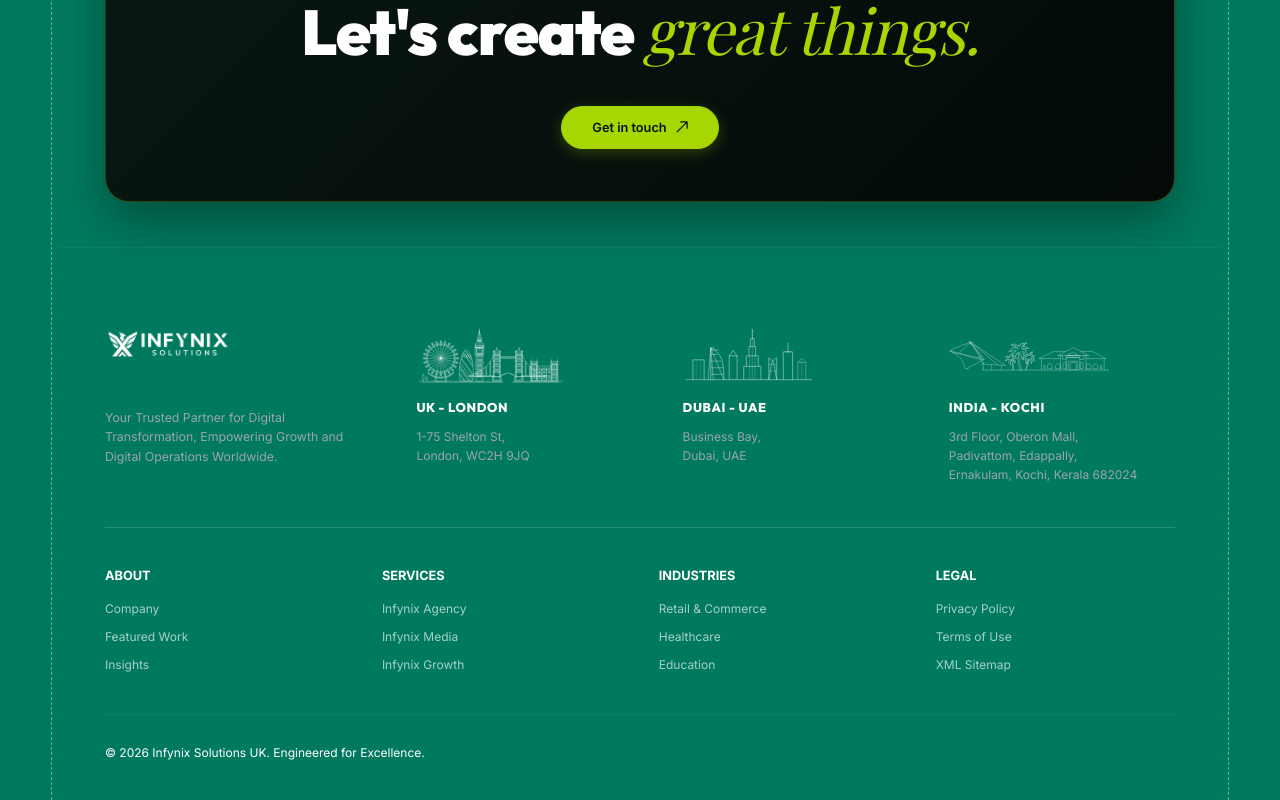
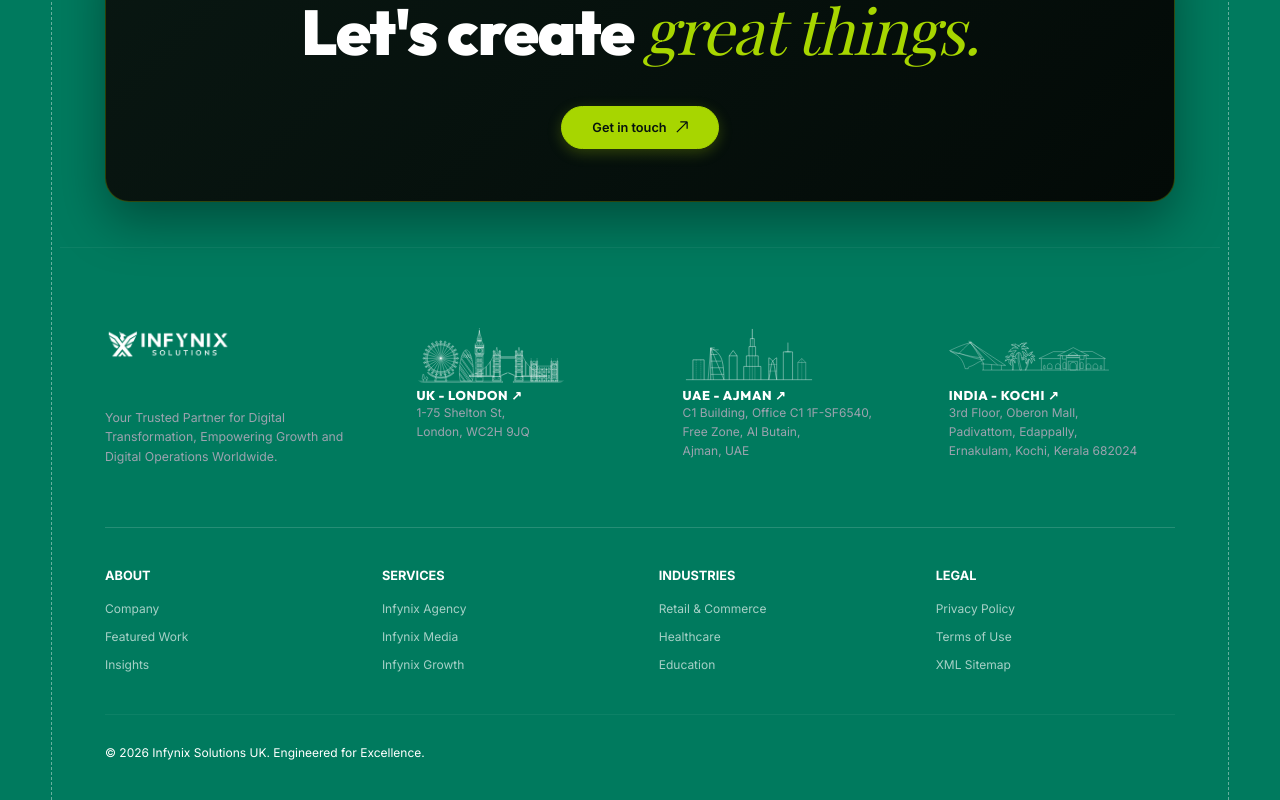
Before and after one commit to AminaAshraf2002/InfynixUK, a React (Vite) app: page / in a window 1280 px wide. Shown: the part 8400-9200 px from the top of the page. Built offline with nearby package versions, Linux system fonts and the light colour scheme; a web font is replaced by a local one.

Commit message:
Update UAE and India office details, contact numbers, and office image

```diff
--- a/src/components/ClientsSection.jsx
+++ b/src/components/ClientsSection.jsx
@@ -146,31 +146,38 @@
             </div>
 
             <div className="footer-location-card">
+              <a href="https://maps.google.com/?q=1-75+Shelton+St,+London,+WC2H+9JQ" target="_blank" rel="noopener noreferrer" style={{ textDecoration: 'none', color: 'inherit' }}>
                 <img loading="lazy" decoding="async" src={ukLImage} alt="UK London Office" className="footer-location-svg" />
-              <div className="footer-location-title">UK - LONDON</div>
+                <div className="footer-location-title">UK - LONDON ↗</div>
                 <div className="footer-location-addr">
                   1-75 Shelton St,<br />
                   London, WC2H 9JQ
                 </div>
+              </a>
             </div>
 
             <div className="footer-location-card">
-              <img loading="lazy" decoding="async" src={dubaiImage} alt="Dubai UAE Office" className="footer-location-svg" />
-              <div className="footer-location-title">DUBAI - UAE</div>
+              <a href="https://maps.google.com/?q=C1+Building+Office+C1+1F+SF6540+Free+Zone+Al+Butain+Ajman+United+Arab+Emirates" target="_blank" rel="noopener noreferrer" style={{ textDecoration: 'none', color: 'inherit' }}>
+                <img loading="lazy" decoding="async" src={dubaiImage} alt="UAE Office" className="footer-location-svg" />
+                <div className="footer-location-title">UAE - AJMAN ↗</div>
                 <div className="footer-location-addr">
-                Business Bay,<br />
-                Dubai, UAE
+                  C1 Building, Office C1 1F-SF6540,<br />
+                  Free Zone, Al Butain,<br />
+                  Ajman, UAE<br />
                 </div>
+              </a>
             </div>
 
             <div className="footer-location-card">
+              <a href="https://share.google/KX27eRrKxncrDFibN" target="_blank" rel="noopener noreferrer" style={{ textDecoration: 'none', color: 'inherit' }}>
                 <img loading="lazy" decoding="async" src={kochiImage} alt="Infynix Solutions office, Kochi, India" className="footer-location-svg" />
-              <div className="footer-location-title">INDIA - KOCHI</div>
+                <div className="footer-location-title">INDIA - KOCHI ↗</div>
                 <div className="footer-location-addr">
                   3rd Floor, Oberon Mall,<br />
                   Padivattom, Edappally,<br />
                   Ernakulam, Kochi, Kerala 682024
                 </div>
+              </a>
             </div>
           </div>
 
--- a/src/components/Contact.jsx
+++ b/src/components/Contact.jsx
@@ -1,6 +1,7 @@
 import { useState, useEffect } from "react";
 import "./Contact.css";
 import kochiImage from "../assets/kochi-office.jpg";
+import officeImage from "../assets/office.webp";
 import Seo from '../seo/Seo';
 import { organizationSchema, localBusinessSchema, breadcrumbSchema } from '../seo/schema';
 
@@ -22,17 +23,19 @@
         label: "UK Headquarters",
         desc: "1-75 Shelton St, London, WC2H 9JQ. Our global executive headquarters directing international operations, technology consulting, and enterprise client strategy across European and American regions.",
         image: "https://images.unsplash.com/photo-1513635269975-59663e0ac1ad?w=900&q=80",
+        mapUrl: "https://maps.google.com/?q=1-75+Shelton+St,+London,+WC2H+9JQ"
     },
     {
-        city: "Dubai",
-        label: "UAE Office",
-        desc: "Business Bay, Dubai, UAE. Our strategic regional office managing partnerships, cloud growth projects, and AI system installations across the Middle East and GCC countries.",
-        image: "https://images.unsplash.com/photo-1512453979798-5ea266f8880c?w=900&q=80",
+        city: "UAE",
+        label: "UAE Office (Ajman)",
+        desc: "C1 Building - Office C1 1F-SF6540, Free Zone, Al Butain, Ajman, United Arab Emirates. Tel: +971 54 257 5702. Our strategic regional office managing partnerships, cloud growth projects, and AI system installations across the Middle East and GCC countries.",
+        image: officeImage,
+        mapUrl: "https://maps.google.com/?q=C1+Building+Office+C1+1F+SF6540+Free+Zone+Al+Butain+Ajman+United+Arab+Emirates"
     },
     {
         city: "Kochi",
         label: "Kerala Office",
-        desc: "3rd Floor, Oberon Mall, Padivattom, Edappally, Kochi, Ernakulam, Kerala 682024. Our core engineering powerhouse and development centre delivering robust backend growth architecture.",
+        desc: "3rd Floor, Oberon Mall, Padivattom, Edappally, Kochi, Ernakulam, Kerala 682024. Tel: +91 99959 11173. Our core engineering powerhouse and development centre delivering robust backend growth architecture.",
         image: kochiImage,
         mapUrl: "https://share.google/KX27eRrKxncrDFibN"
     },
@@ -62,8 +65,8 @@
     return (
         <div className="contact-page">
             <Seo
-                title="Contact Infynix Solutions | Offices in Kochi, Dubai & London"
-                description="Talk to Infynix Solutions about digital marketing, software development or automation. Kerala office: 3rd Floor, Oberon Mall, Padivattom, Edappally, Kochi 682024. Call +91 99959 11173."
+                title="Contact Infynix Solutions | Offices in London, UAE & Kochi"
+                description="Talk to Infynix Solutions about digital marketing, software development or AI automation. UAE: +971 54 257 5702, India: +91 99959 11173, UK: +44 7436 670553. Email: office@infynixsolution.co.uk."
                 path="/contact"
                 schema={[
                     organizationSchema(),
@@ -172,14 +175,24 @@
                         {/* Queries card */}
                         <div className="sidebar-card">
                             <div className="sidebar-query-block">
-                                <p className="sidebar-query-title">Sales-Related Queries</p>
+                                <p className="sidebar-query-title">Sales &amp; Partnerships</p>
                                 <a href="mailto:office@infynixsolution.co.uk" className="sidebar-query-val">office@infynixsolution.co.uk</a>
                             </div>
                             <div className="sidebar-divider" />
                             <div className="sidebar-query-block">
-                                <p className="sidebar-query-title">HR Related Queries</p>
-                                <p className="sidebar-query-val">+44 7436 670553</p>
-                                <a href="mailto:office@infynixsolution.co.uk" className="sidebar-query-val">office@infynixsolution.co.uk</a>
+                                <p className="sidebar-query-title">Direct Contact Numbers</p>
+                                <p className="sidebar-query-val" style={{ margin: '4px 0 2px' }}>
+                                    <span style={{ color: '#888', fontSize: '0.8rem', marginRight: '6px' }}>UAE:</span>
+                                    <a href="tel:+971542575702" style={{ color: 'inherit', textDecoration: 'none' }}>+971 54 257 5702</a>
+                                </p>
+                                <p className="sidebar-query-val" style={{ margin: '2px 0' }}>
+                                    <span style={{ color: '#888', fontSize: '0.8rem', marginRight: '6px' }}>India:</span>
+                                    <a href="tel:+919995911173" style={{ color: 'inherit', textDecoration: 'none' }}>+91 99959 11173</a>
+                                </p>
+                                <p className="sidebar-query-val" style={{ margin: '2px 0' }}>
+                                    <span style={{ color: '#888', fontSize: '0.8rem', marginRight: '6px' }}>UK:</span>
+                                    <a href="tel:+447436670553" style={{ color: 'inherit', textDecoration: 'none' }}>+44 7436 670553</a>
+                                </p>
                             </div>
                             <div className="sidebar-divider" />
                             <div className="sidebar-query-block">
--- a/src/components/Footer.jsx
+++ b/src/components/Footer.jsx
@@ -37,12 +37,13 @@
           </div>
 
           <div className="footer-location-card">
-            <a href="https://maps.google.com/?q=Business+Bay,+Dubai,+UAE" target="_blank" rel="noopener noreferrer" style={{ textDecoration: 'none', color: 'inherit' }}>
-              <img loading="lazy" decoding="async" src={dubaiImage} alt="Dubai UAE Office" className="footer-location-svg" />
-              <div className="footer-location-title">DUBAI - UAE ↗</div>
+            <a href="https://maps.google.com/?q=C1+Building+Office+C1+1F+SF6540+Free+Zone+Al+Butain+Ajman+United+Arab+Emirates" target="_blank" rel="noopener noreferrer" style={{ textDecoration: 'none', color: 'inherit' }}>
+              <img loading="lazy" decoding="async" src={dubaiImage} alt="UAE Office" className="footer-location-svg" />
+              <div className="footer-location-title">UAE - AJMAN ↗</div>
               <div className="footer-location-addr">
-                Business Bay,<br />
-                Dubai, UAE
+                C1 Building, Office C1 1F-SF6540,<br />
+                Free Zone, Al Butain,<br />
+                Ajman, UAE<br />
               </div>
             </a>
           </div>
--- a/src/components/WhoWeAre.jsx
+++ b/src/components/WhoWeAre.jsx
@@ -99,7 +99,7 @@
             Infynix operates from our London office at 1-75 Shelton St, Covent Garden, working directly with UK businesses on growth engineering, web development, and AI automation.
           </p>
           <p style={{ fontFamily: 'var(--ix-font-body)', fontSize: '1rem', color: '#555', lineHeight: 1.6, marginBottom: '2.5rem', maxWidth: '580px' }}>
-            Our client-facing and strategy work is based in the UK, supported by dedicated delivery teams in Dubai (UAE) and Kochi (India) — giving UK clients local accessibility with efficient, high-quality engineering behind it.
+            Our client-facing and strategy work is based in the UK, supported by dedicated delivery teams in UAE and Kochi (India) — giving UK clients local accessibility with efficient, high-quality engineering behind it.
           </p>
           <div style={{ display: 'flex', gap: '1rem', flexWrap: 'wrap' }}>
             <Link to="/contact" style={{ background: '#007A5E', color: '#ffffffff', padding: '0.9rem 1.8rem', borderRadius: '40px', fontWeight: 600, textDecoration: 'none', display: 'inline-flex', alignItems: 'center', transition: 'background 0.3s' }} onMouseEnter={e => e.currentTarget.style.background = '#96c200'} onMouseLeave={e => e.currentTarget.style.background = '#a7d600'}>
--- a/src/seo/siteConfig.js
+++ b/src/seo/siteConfig.js
@@ -23,12 +23,20 @@
   legalName: 'Infynix Solutions',
   email: 'office@infynixsolution.co.uk',
   telephone: '+44 7436 670553',
+  uaeTelephone: '+971 54 257 5702',
+  indiaTelephone: '+91 99959 11173',
   address: {
     street: '1-75 Shelton St, Covent Garden',
     locality: 'London',
     region: 'Greater London',
     postalCode: 'WC2H 9JQ',
     country: 'GB',
+  },
+  uaeAddress: {
+    street: 'C1 Building - Office C1 1F-SF6540, Free Zone, Al Butain',
+    locality: 'Ajman',
+    region: 'Ajman',
+    country: 'AE',
   },
   geo: { latitude: 51.5149, longitude: -0.1236 },
   openingHours: {
@@ -40,6 +48,8 @@
     'United Kingdom',
     'London',
     'United Arab Emirates',
+    'Ajman',
+    'Dubai',
     'India',
   ],
 };
```
Also changed, not shown: src/assets/office.webp (added), 1 other file (tests, documents, lock files or other folders). Lines whose indentation alone changed are shown as unchanged.
